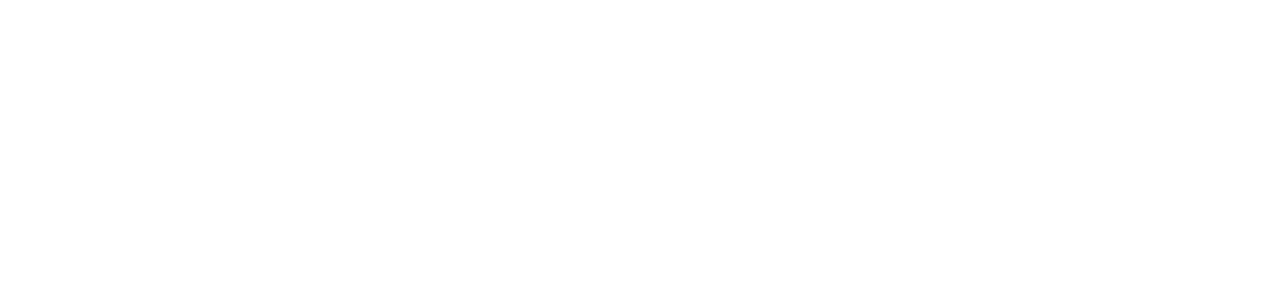
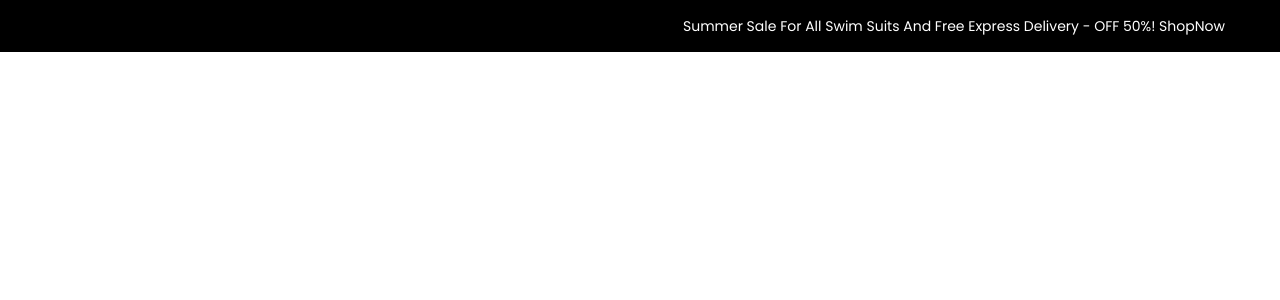
Before and after one commit to Fahim-Hossain-Munna/E-com, a Vue app: page / in a window 1280 px wide. Shown: the top 300 px of the page. Built offline with nearby package versions, Linux system fonts and the light colour scheme.

Commit message:
Working On header part

```diff
--- a/index.html
+++ b/index.html
@@ -4,6 +4,12 @@
     <meta charset="UTF-8" />
     <link rel="icon" type="image/svg+xml" href="/vite.svg" />
     <meta name="viewport" content="width=device-width, initial-scale=1.0" />
+    <!-- fonts family -->
+    <!-- Poppins -->
+    <link rel="preconnect" href="https://fonts.googleapis.com">
+    <link rel="preconnect" href="https://fonts.gstatic.com" crossorigin>
+    <link href="https://fonts.googleapis.com/css2?family=Poppins:wght@400;500;600;700;800&display=swap" rel="stylesheet">
+    <!-- Poppins -->
     <title>Vite + Vue</title>
   </head>
   <body>
--- a/src/App.vue
+++ b/src/App.vue
@@ -1,10 +1,7 @@
 <script setup>
+import Header from './components/Header/Header.vue';
 </script>
 
 <template>
-  <template>
-  <h1 class="text-3xl font-bold underline">
-    Hello world!
-  </h1>
+  <Header/>
 </template>
-</template>
--- /dev/null
+++ b/src/components/Header/Header.vue
@@ -0,0 +1,13 @@
+<script setup>
+
+</script>
+
+<template>
+    <div class="bg-black w-full py-4">
+        <div class="max-w-[1170px] mx-auto flex justify-end">
+            <p class="text-white font-pop text-sm">Summer Sale For All Swim Suits And Free Express Delivery - OFF 50%!
+                <a href="#">ShopNow</a>
+            </p>
+        </div>
+    </div>
+</template>
--- a/tailwind.config.js
+++ b/tailwind.config.js
@@ -5,7 +5,12 @@
     "./src/**/*.{vue,js,ts,jsx,tsx}",
   ],
   theme: {
-    extend: {},
+    extend: {
+      fontFamily: {
+        'pop': ['Poppins', 'sans-serif'],
+
+      }
+    },
   },
   plugins: [],
 }
```
